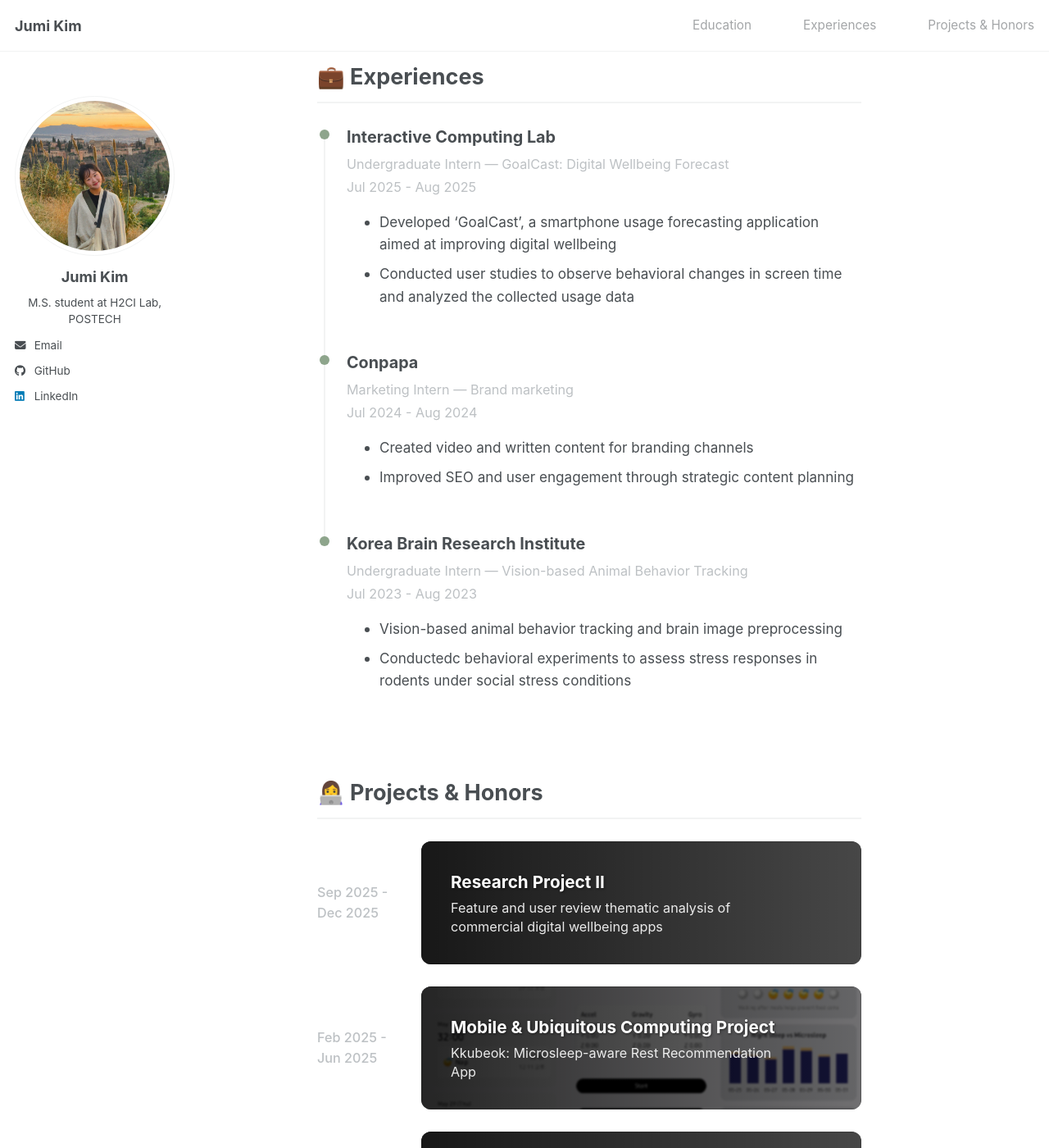
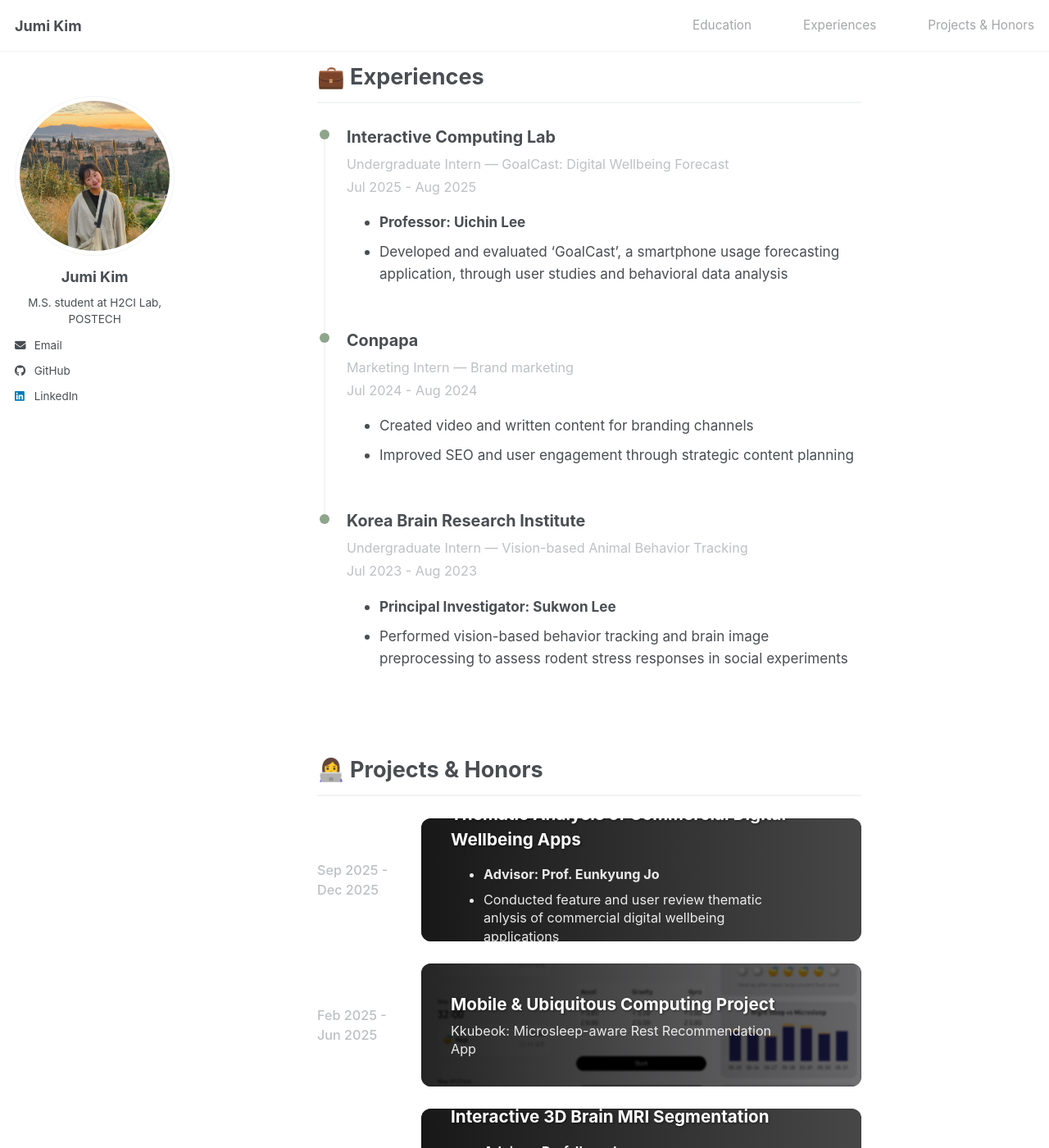
Before and after one commit to jglosa/jglosa.github.io, a Jekyll site: the page built from _pages/about.md, in a window 1280 px wide and 1400 px high, scrolled down 736 px. Shown: the whole window at 82% size. Built offline with Jekyll 4.4.1, drawn with Linux system fonts in a browser that asks for light colours; a script bundle is joined from its source files by our own code; library files that are not in the unit come from our copies; some of the changed text lies outside the part shown.

Commit message:
add professors name

```diff
--- a/_pages/about.md
+++ b/_pages/about.md
@@ -8,7 +8,7 @@ redirect_from:
   - /about.html
 
 intro: |
-  👋 Hello! I'm a Master's student in [Computer Science and Engineering](https://cse.postech.ac.kr/csepostech/index.do#none) at [POSTECH](https://www.postech.ac.kr/eng). I work with [Dr. Eunkyung Jo](https://eunkyungjo.com/) in the H2CI Lab.
+  👋 Hello! I'm a Master's student in [Computer Science and Engineering](https://cse.postech.ac.kr/csepostech/index.do#none) at [POSTECH](https://www.postech.ac.kr/eng). I work with [Prof. Eunkyung Jo](https://eunkyungjo.com/) in the H2CI Lab.
   I'm interested in how technology shapes the way we relate to the world and to one another. Through human-centered computing, I hope to design systems that genuinely support and empower the people who use them.
 
 education:
@@ -30,8 +30,8 @@ experiences:
     date: "Jul 2025 - Aug 2025"
     project: "GoalCast: Digital Wellbeing Forecast"
     description: |
-      * Developed 'GoalCast', a smartphone usage forecasting application aimed at improving digital wellbeing
-      * Conducted user studies to observe behavioral changes in screen time and analyzed the collected usage data
+      * **Professor: Uichin Lee**
+      * Developed and evaluated 'GoalCast', a smartphone usage forecasting application, through user studies and behavioral data analysis
 
   - company: "Conpapa"
     position: "Marketing Intern"
@@ -46,24 +46,28 @@ experiences:
     project: "Vision-based Animal Behavior Tracking"
     date: "Jul 2023 - Aug 2023"
     description: |
-      * Vision-based animal behavior tracking and brain image preprocessing
-      * Conductedc behavioral experiments to assess stress responses in rodents under social stress conditions
+      * **Principal Investigator: Sukwon Lee**
+      * Performed vision-based behavior tracking and brain image preprocessing to assess rodent stress responses in social experiments
 
 research_projects:
-  - name: "Research Project II"
+  - name: "Thematic Analysis of Commercial Digital Wellbeing Apps"
     date: "Sep 2025 - Dec 2025"
     image: "researchproject_2.png"
-    description: "Feature and user review thematic analysis of commercial digital wellbeing apps"
+    description: |
+      * **Advisor: Prof. Eunkyung Jo**
+      * Conducted feature and user review thematic anlysis of commercial digital wellbeing applications
 
   - name: "Mobile & Ubiquitous Computing Project"
     date: "Feb 2025 - Jun 2025"
     image: "ubiquitous.png"
     description: "Kkubeok: Microsleep-aware Rest Recommendation App"
 
-  - name: "Research Project I"
+  - name: "Interactive 3D Brain MRI Segmentation"
     date: "Feb 2025 - Jun 2025"
     image: "researchproject_1.jpeg"
-    description : "Interactive segmentation of 3D Brain MRI using ViT and label propagation (Medical Image Processing Lab, MIP)"
+    description : |
+      * **Advisor: Prof. Ilwoo Lyu**
+      * Implemented ViT and label propagation for interactive 3D Brain MRI segmentation at the Medical Image Processing Lab (MIP)
 
   - name: "POSTECH Metaverse Contents Contest"
     date: "Jan 2024"
@@ -73,7 +77,9 @@ research_projects:
   - name: "Computer Graphics Lab"
     date: "Jan 2023 - Feb 2023"
     image: "graphics_lab.png"
-    description: "3D reconstruction software benchmarking and improvement"
+    description: |
+      * **Advisor: Prof. Seungyong Lee**
+      * 3D reconstruction software benchmarking and improvement
 
   - name: "Undergraduate Group Research Program (UGRP)"
     date: "May 2021 - Feb 2022"
```
